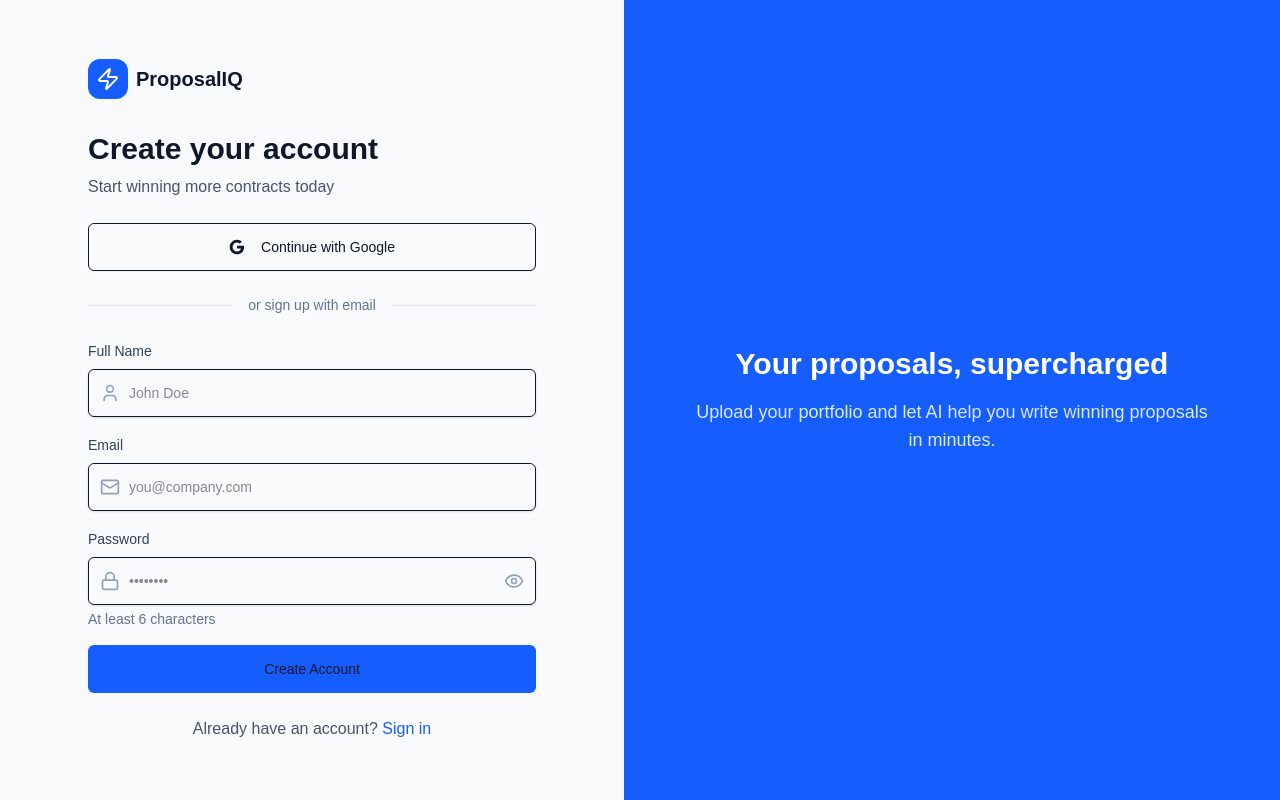
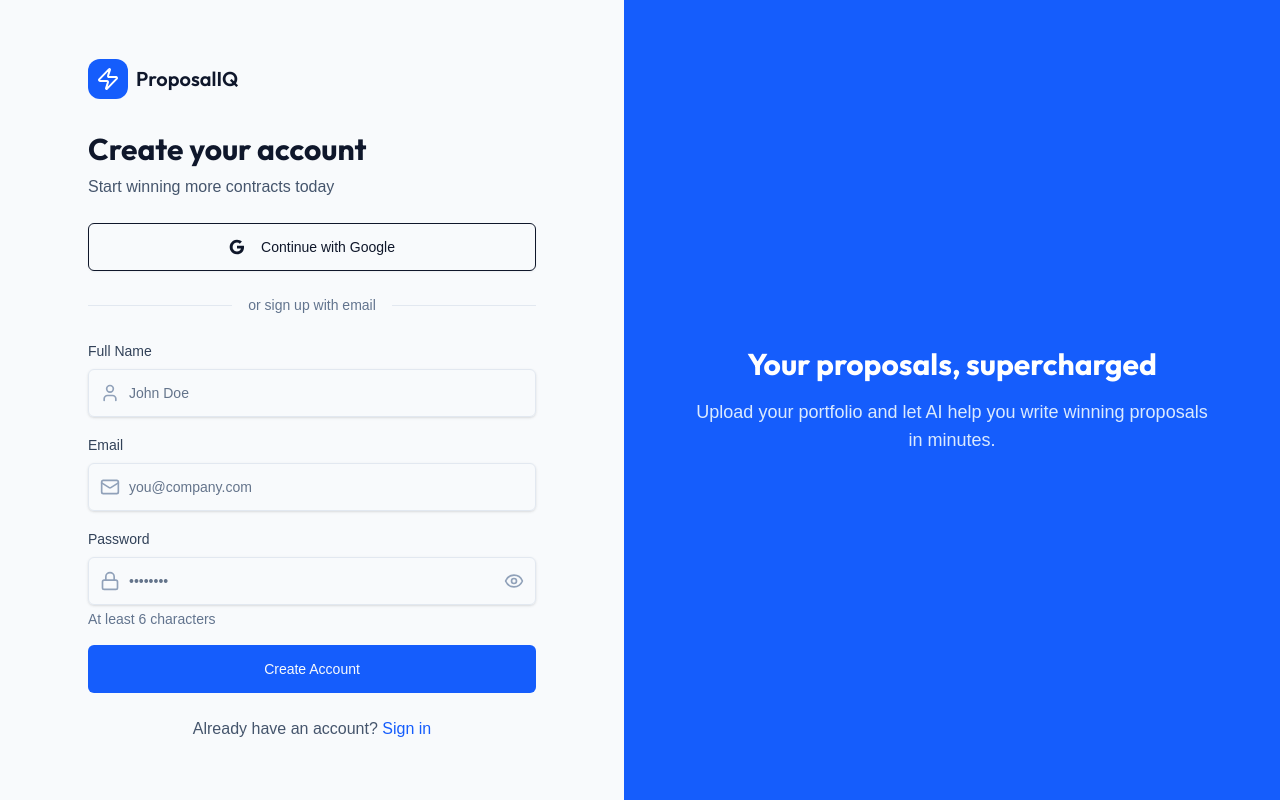
Before and after one commit to ahab8055/upwork-porposal-app, a Next.js app: page /signup in a window 1280 px wide. Built offline with nearby package versions, Linux system fonts and the light colour scheme; no server answers.

Commit message:
Animated fixes

```diff
--- a/package.json
+++ b/package.json
@@ -56,6 +56,7 @@
     "react-resizable-panels": "^4.6.5",
     "sonner": "^2.0.7",
     "tailwind-merge": "^3.5.0",
+    "tailwindcss-animate": "^1.0.7",
     "vaul": "^1.1.2",
     "zod": "^4.3.6",
     "zustand": "^5.0.11"
--- a/src/app/layout.tsx
+++ b/src/app/layout.tsx
@@ -1,5 +1,5 @@
 import type { Metadata } from "next";
-import { Geist, Geist_Mono } from "next/font/google";
+import { Geist, Geist_Mono, Outfit, Inter, JetBrains_Mono } from "next/font/google";
 import "../styles/globals.css";
 import { QueryProvider } from "@/components/providers/query-provider";
 import { ThemeProvider } from "@/components/providers/theme-provider";
@@ -12,6 +12,21 @@ const geistSans = Geist({
 
 const geistMono = Geist_Mono({
   variable: "--font-geist-mono",
+  subsets: ["latin"],
+});
+
+const outfit = Outfit({
+  variable: "--font-heading",
+  subsets: ["latin"],
+});
+
+const inter = Inter({
+  variable: "--font-body",
+  subsets: ["latin"],
+});
+
+const jetbrainsMono = JetBrains_Mono({
+  variable: "--font-mono",
   subsets: ["latin"],
 });
 
@@ -28,7 +43,7 @@ export default function RootLayout({
   return (
     <html lang="en" suppressHydrationWarning>
       <body
-        className={`${geistSans.variable} ${geistMono.variable} antialiased`}
+        className={`${geistSans.variable} ${geistMono.variable} ${outfit.variable} ${inter.variable} ${jetbrainsMono.variable} antialiased`}
       >
         <ThemeProvider>
           <QueryProvider>
--- a/src/styles/globals.css
+++ b/src/styles/globals.css
@@ -3,13 +3,95 @@
 :root {
   --background: #f8fafc;
   --foreground: #0f172a;
+
+  /* Border radius */
+  --radius: 0.5rem;
+
+  /* Theme colors */
+  --card: 0 0% 100%;
+  --card-foreground: 222.2 84% 4.9%;
+  --popover: 0 0% 100%;
+  --popover-foreground: 222.2 84% 4.9%;
+  --primary: 221.2 83.2% 53.3%;
+  --primary-foreground: 210 40% 98%;
+  --secondary: 210 40% 96.1%;
+  --secondary-foreground: 222.2 47.4% 11.2%;
+  --muted: 210 40% 96.1%;
+  --muted-foreground: 215.4 16.3% 46.9%;
+  --accent: 210 40% 96.1%;
+  --accent-foreground: 222.2 47.4% 11.2%;
+  --destructive: 0 84.2% 60.2%;
+  --destructive-foreground: 210 40% 98%;
+  --border: 214.3 31.8% 91.4%;
+  --input: 214.3 31.8% 91.4%;
+  --ring: 221.2 83.2% 53.3%;
+  --chart-1: 12 76% 61%;
+  --chart-2: 173 58% 39%;
+  --chart-3: 197 37% 24%;
+  --chart-4: 43 74% 66%;
+  --chart-5: 27 87% 67%;
 }
 
 @theme inline {
-  --color-background: var(--background);
-  --color-foreground: var(--foreground);
+  /* Colors */
+  --color-background: hsl(var(--background));
+  --color-foreground: hsl(var(--foreground));
+  --color-card: hsl(var(--card));
+  --color-card-foreground: hsl(var(--card-foreground));
+  --color-popover: hsl(var(--popover));
+  --color-popover-foreground: hsl(var(--popover-foreground));
+  --color-primary: hsl(var(--primary));
+  --color-primary-foreground: hsl(var(--primary-foreground));
+  --color-secondary: hsl(var(--secondary));
+  --color-secondary-foreground: hsl(var(--secondary-foreground));
+  --color-muted: hsl(var(--muted));
+  --color-muted-foreground: hsl(var(--muted-foreground));
+  --color-accent: hsl(var(--accent));
+  --color-accent-foreground: hsl(var(--accent-foreground));
+  --color-destructive: hsl(var(--destructive));
+  --color-destructive-foreground: hsl(var(--destructive-foreground));
+  --color-border: hsl(var(--border));
+  --color-input: hsl(var(--input));
+  --color-ring: hsl(var(--ring));
+  --color-chart-1: hsl(var(--chart-1));
+  --color-chart-2: hsl(var(--chart-2));
+  --color-chart-3: hsl(var(--chart-3));
+  --color-chart-4: hsl(var(--chart-4));
+  --color-chart-5: hsl(var(--chart-5));
+
+  /* Font families */
+  --font-heading: Outfit, sans-serif;
+  --font-body: Inter, sans-serif;
+  --font-mono: 'JetBrains Mono', monospace;
   --font-sans: var(--font-geist-sans);
-  --font-mono: var(--font-geist-mono);
+
+  /* Border radius */
+  --radius-lg: var(--radius);
+  --radius-md: calc(var(--radius) - 2px);
+  --radius-sm: calc(var(--radius) - 4px);
+
+  /* Animations */
+  --animate-accordion-down: accordion-down 0.2s ease-out;
+  --animate-accordion-up: accordion-up 0.2s ease-out;
+}
+
+/* Animations */
+@keyframes accordion-down {
+  from {
+    height: 0;
+  }
+  to {
+    height: var(--radix-accordion-content-height);
+  }
+}
+
+@keyframes accordion-up {
+  from {
+    height: var(--radix-accordion-content-height);
+  }
+  to {
+    height: 0;
+  }
 }
 
 body {
```
Also changed, not shown: 1 other file (tests, documents, lock files or other folders).
